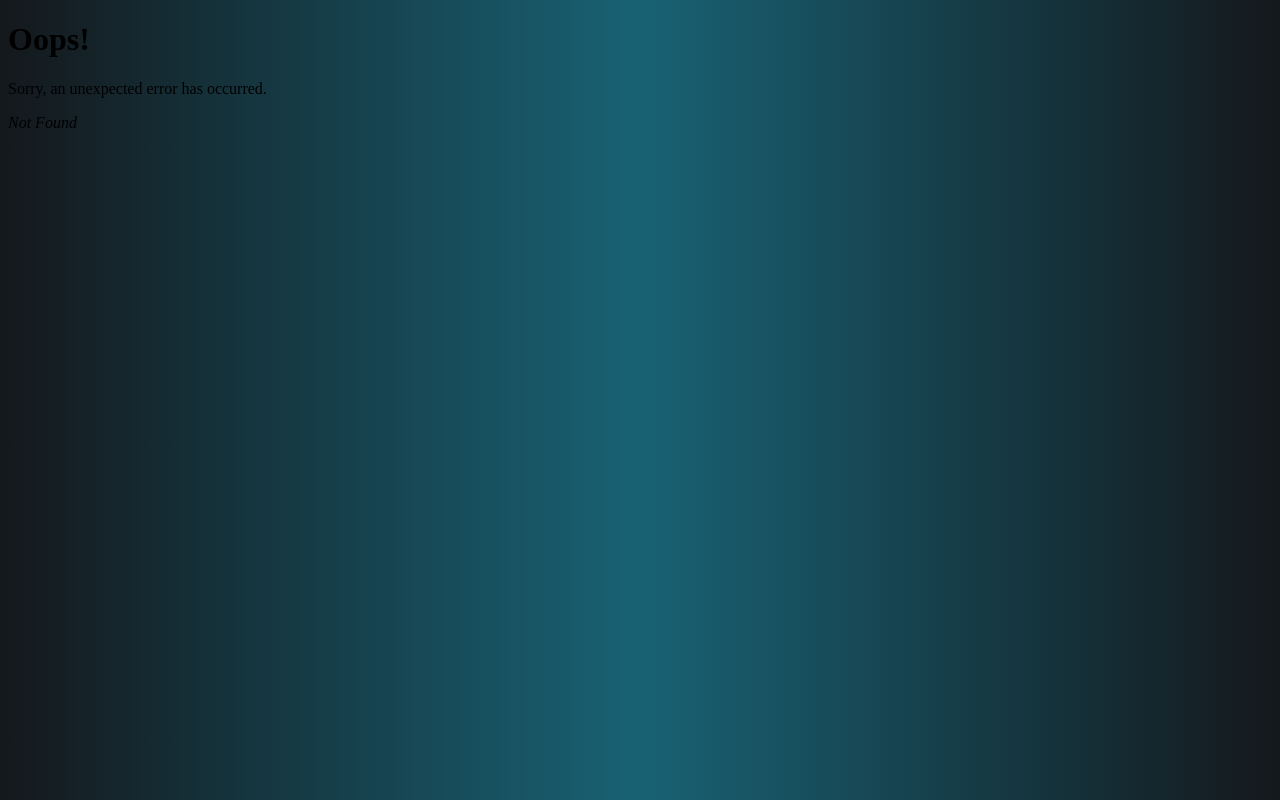
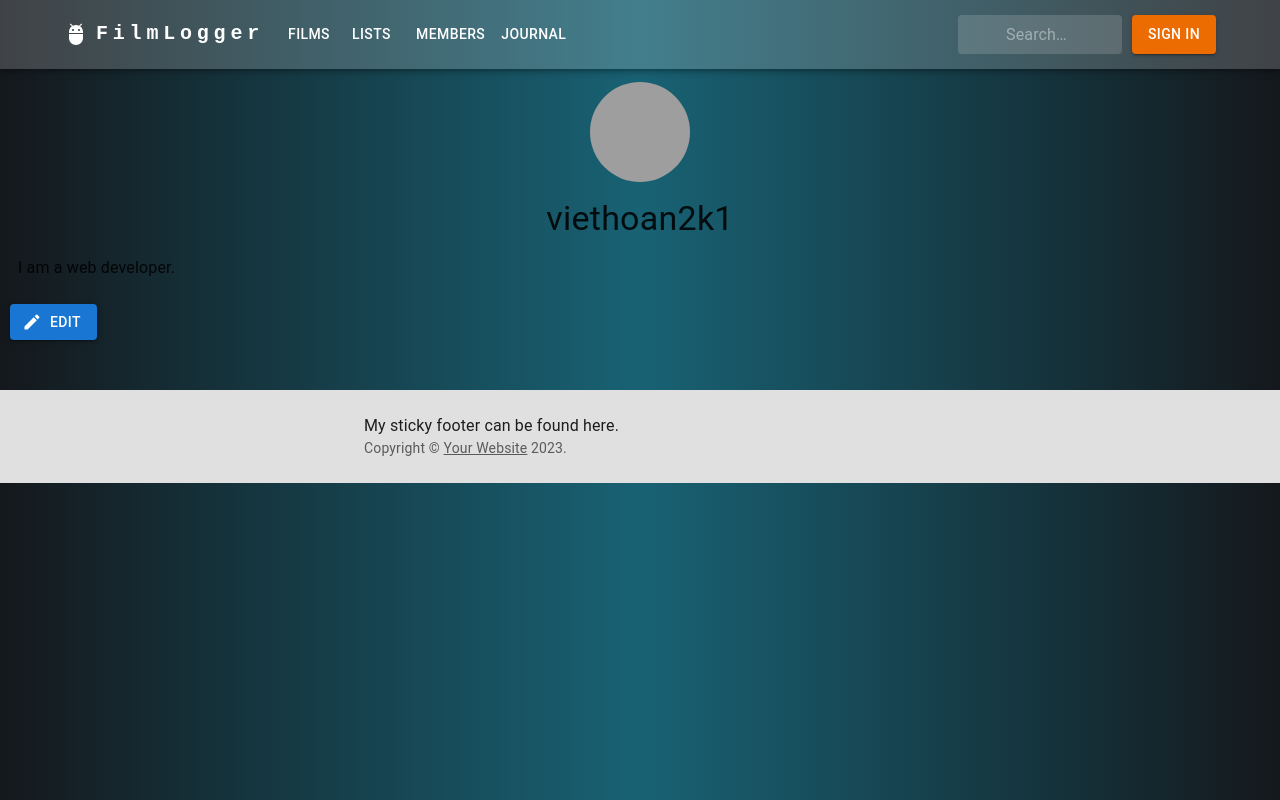
Before and after one commit to hiepbanguyen/film-journal, a React (Vite) app: page /profile in a window 1280 px wide. Before the commit this address had no page. Built offline with nearby package versions, Linux system fonts and the light colour scheme; grey boxes are pictures that could not be loaded; some icons are missing.

Commit message:
add profile page

```diff
--- /dev/null
+++ b/src/components/profile/user-profile.jsx
@@ -0,0 +1,103 @@
+import React from "react";
+import { styled, makeStyles } from "@mui/material/styles";
+import {
+  Avatar,
+  Button,
+  Card,
+  CardActions,
+  CardContent,
+  Grid,
+  Typography,
+} from "@mui/material";
+import { Edit, Save } from "@mui/icons-material";
+
+const Root = styled("div")({
+  flexGrow: 1,
+  padding: 2,
+});
+
+const CardContainer = styled(Card)({
+  maxWidth: 600,
+  margin: "auto",
+});
+
+const AvatarImage = styled(Avatar)({
+  width: 100,
+  height: 100,
+  margin: "auto",
+});
+
+const BioText = styled(Typography)({
+  textAlign: "justify",
+});
+
+const EditableBioText = styled("textarea")({
+  width: "100%",
+  height: 100,
+  resize: "none",
+});
+
+const Profile = () => {
+  const [isEditing, setIsEditing] = React.useState(false);
+  const [name, setName] = React.useState("viethoan2k1");
+  const [bio, setBio] = React.useState("I am a web developer.");
+
+  const handleSave = () => {
+    setIsEditing(false);
+  };
+
+  return (
+    <Root>
+        <CardContent>
+          <Grid container spacing={2}>
+            <Grid item xs={12}>
+              <AvatarImage
+                alt="Profile picture"
+                src="https://s.ltrbxd.com/static/img/avatar220.1dea069d.png"
+              />
+            </Grid>
+            <Grid item xs={12}>
+              <Typography variant="h4" align="center">
+                {name}
+              </Typography>
+            </Grid>
+            <Grid item xs={12}>
+              <BioText variant="body1">
+                {isEditing ? (
+                  <EditableBioText
+                    value={bio}
+                    onChange={(e) => setBio(e.target.value)}
+                    rows={5}
+                  />
+                ) : (
+                  bio
+                )}
+              </BioText>
+            </Grid>
+          </Grid>
+        </CardContent>
+        <CardActions>
+          {isEditing ? (
+            <Button
+              variant="contained"
+              color="primary"
+              startIcon={<Save />}
+              onClick={handleSave}
+            >
+              Save
+            </Button>
+          ) : (
+            <Button
+              variant="contained"
+              color="primary"
+              startIcon={<Edit />}
+              onClick={() => setIsEditing(true)}
+            >
+              Edit
+            </Button>
+          )}
+        </CardActions>
+    </Root>
+  );
+};
+export default Profile;
--- a/src/main.jsx
+++ b/src/main.jsx
@@ -6,6 +6,7 @@ import SignUpPage from "./pages/sign-up.jsx";
 import HomePage from "./pages/home-page.jsx";
 import SignInPage from "./pages/sign-in.jsx";
 import "./index.css";
+import ProfilePage from "./pages/profile";
 
 const router = createBrowserRouter([
   {
@@ -49,6 +50,10 @@ const router = createBrowserRouter([
     path: "/member/:userName",
     element: <SignInPage />,
   },
+  {
+    path: "/profile",
+    element: <ProfilePage />,
+  },
 ]);
 
 ReactDOM.createRoot(document.getElementById("root")).render(
--- /dev/null
+++ b/src/pages/profile.jsx
@@ -0,0 +1,10 @@
+import Layout from "../components/common/layout";
+import Profile from "../components/profile/user-profile.jsx";
+
+export default function ProfilePage() {
+    return (
+      <Layout>
+        <Profile />
+      </Layout>
+    );
+  }
```
